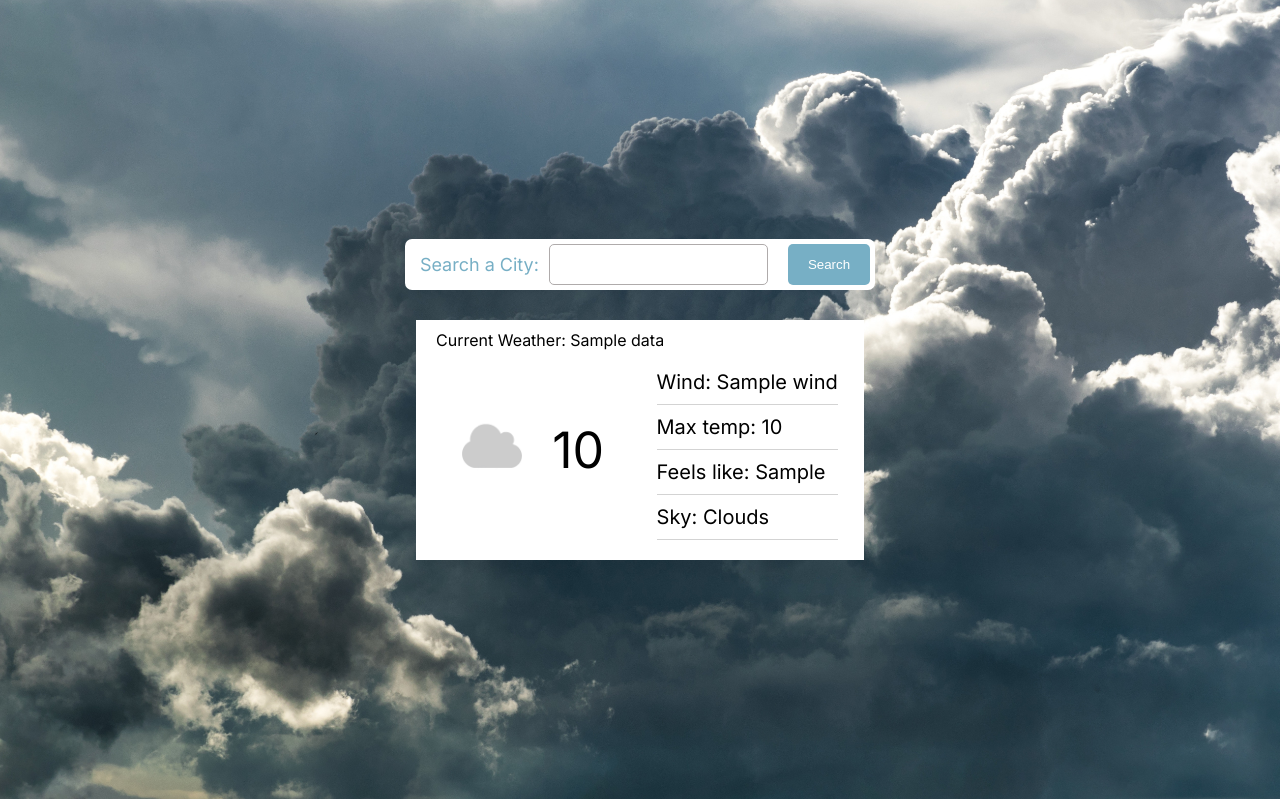
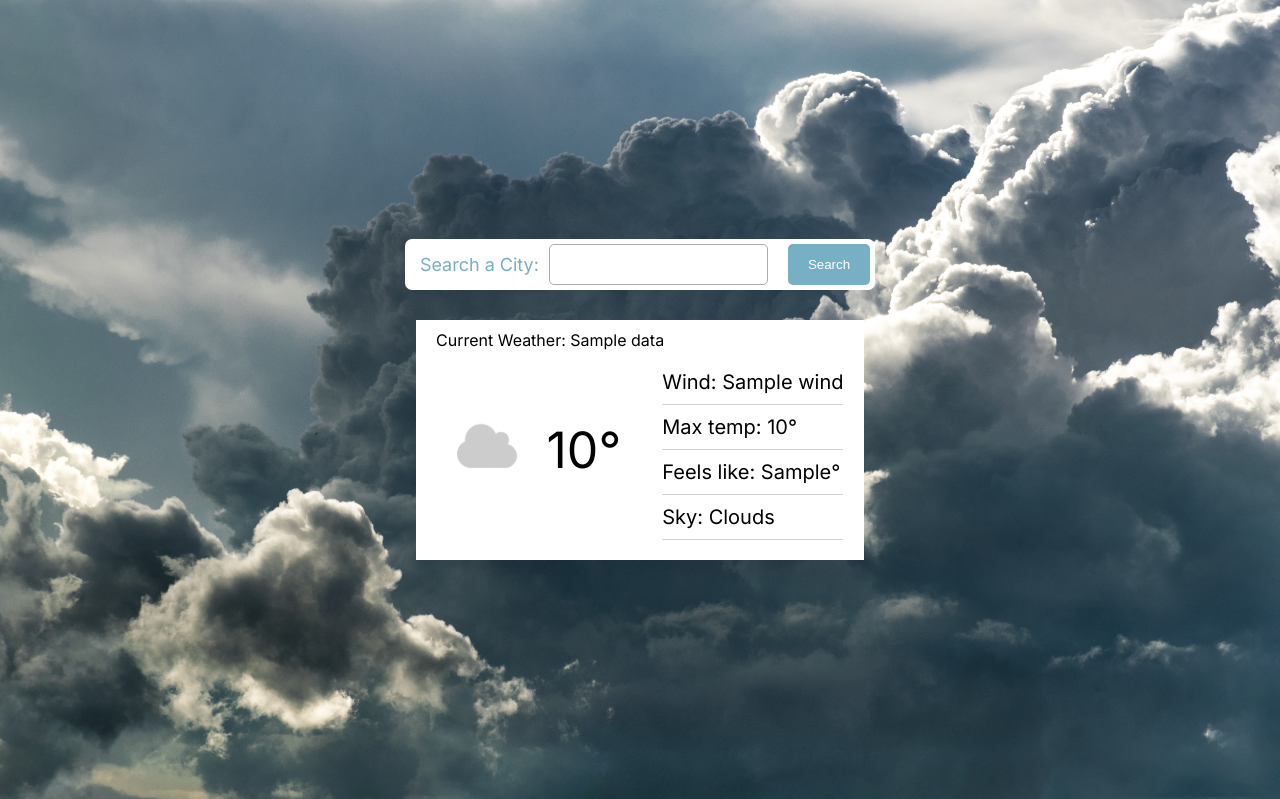
Before and after one commit to vanessaconstant/WheatherAppApi, a Python web app: template flask_app/templates/weather.html in a window 1280 px wide. Shown: the part 77-876 px from the top of the page. Run offline with Jinja, Linux system fonts and the light colour scheme; the template is opened without the code that fills it: most values are stand-ins (such as "Sample title", 1, 10 or a date in 2020).

Commit message:
renamed css file and added degree symbol

```diff
--- a/flask_app/templates/index.html
+++ b/flask_app/templates/index.html
@@ -5,7 +5,7 @@
     <meta http-equiv="X-UA-Compatible" content="IE=edge">
     <meta name="viewport" content="width=device-width, initial-scale=1.0">
     <link href="https://fonts.googleapis.com/css2?family=Inter:wght@400;700&display=swap" rel="stylesheet">
-    <link rel="stylesheet" href="{{ url_for('static',filename='css/style.css') }}">
+    <link rel="stylesheet" href="{{url_for('static',filename='css/style_wapp.css')}}">
     <title>Document</title>
 </head>
 <body>
--- a/flask_app/templates/weather.html
+++ b/flask_app/templates/weather.html
@@ -5,7 +5,7 @@
     <meta http-equiv="X-UA-Compatible" content="IE=edge">
     <meta name="viewport" content="width=device-width, initial-scale=1.0">
     <link href="https://fonts.googleapis.com/css2?family=Inter:wght@400;700&display=swap" rel="stylesheet">
-    <link rel="stylesheet" href="{{ url_for('static',filename='css/style.css') }}">
+    <link rel="stylesheet" href="{{ url_for('static',filename='css/style_wapp.css') }}">
     <title>Document</title>
 </head>
 <body>
@@ -48,13 +48,13 @@
                         <img src="../static/images/some_rain.png" alt="rain icon" class="weather-icon">
 
                         {%endif%}
-                        <p class="weather-temp">{{data.temp}}</p>
+                        <p class="weather-temp">{{data.temp}}&#176;</p>
 
                     </div>
                     <div class="additional-info">
                         <p class="wind">Wind: {{data.wind}}</p>
-                        <p class="max-temp">Max temp: {{data.max_temp}}</p>
-                        <p class="feels-like">Feels like: {{data.feels_like}}</p>
+                        <p class="max-temp">Max temp: {{data.max_temp}}&#176;</p>
+                        <p class="feels-like">Feels like: {{data.feels_like}}&#176;</p>
                        <p class="status">Sky: {{data.status}}</p>
 
 
```
Also changed, not shown: flask_app/static/css/style_wapp.css (renamed from flask_app/static/css/style.css).
